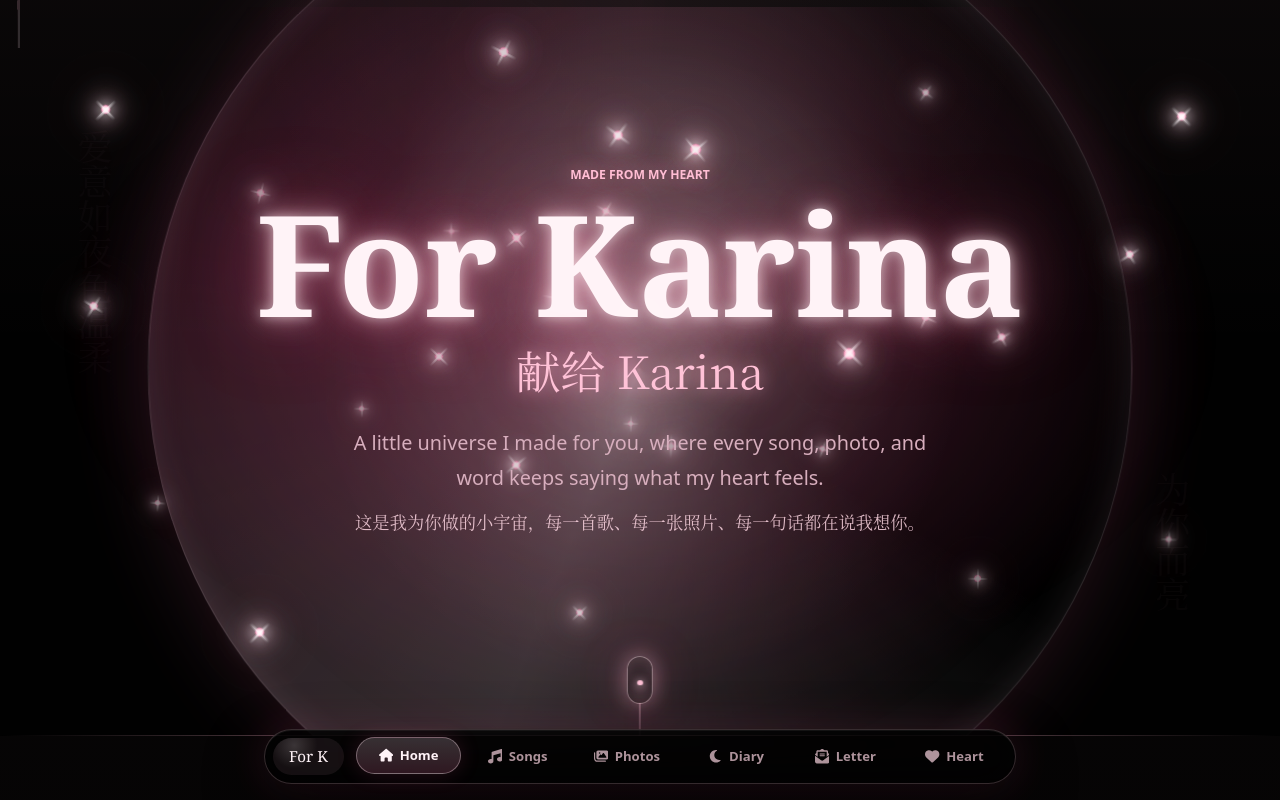
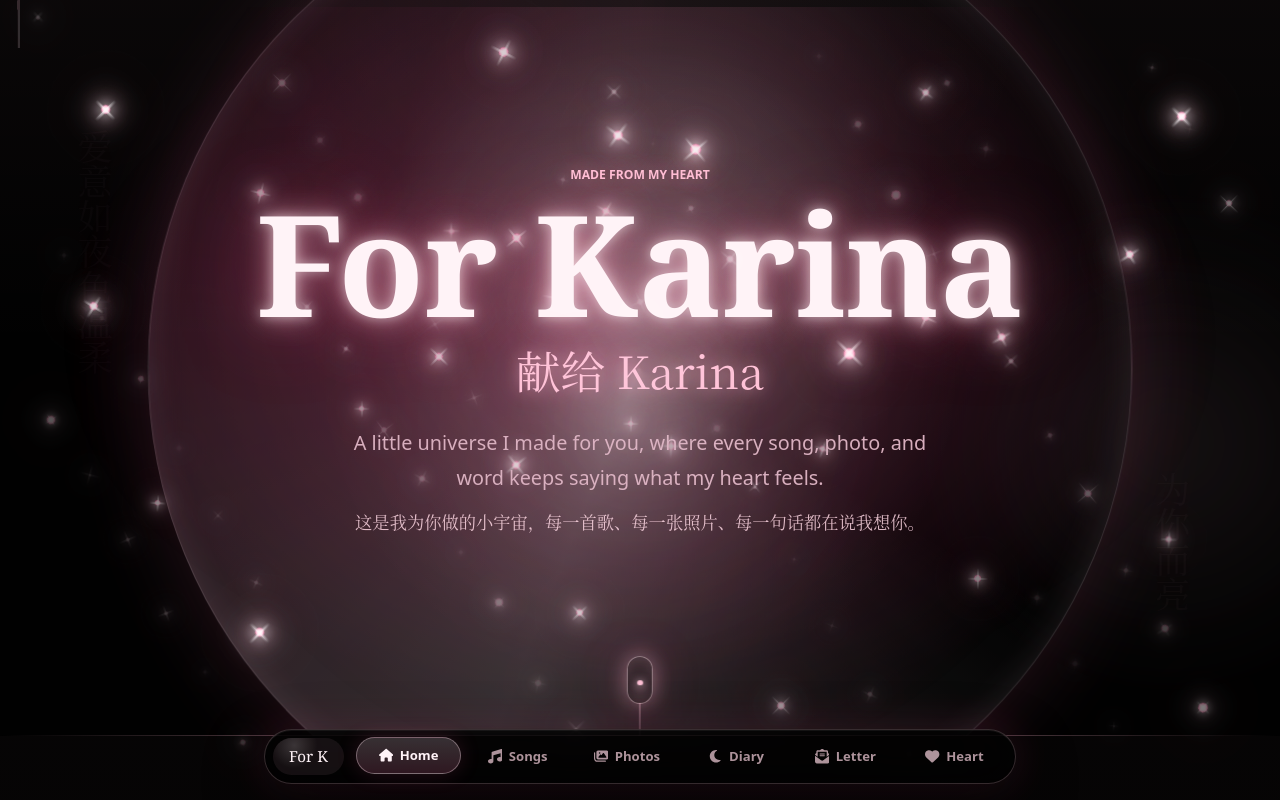
Before and after one commit to teuzowebdeveloper9/for-scarlett-website, a React (Vite) app: page / in a window 1280 px wide. Shown: the top 800 px of the page. Built offline with nearby package versions, Linux system fonts and the light colour scheme; no server answers.

Commit message:
Add sitewide sparkle layer

```diff
--- a/src/App.css
+++ b/src/App.css
@@ -28,6 +28,96 @@
 
 .site-shell > * {
   position: relative;
+}
+
+.site-sparkle-field {
+  position: fixed;
+  inset: 0;
+  z-index: 4;
+  overflow: hidden;
+  pointer-events: none;
+  mix-blend-mode: screen;
+  opacity: 0.72;
+}
+
+.site-sparkle-field.is-quiet {
+  opacity: 0.54;
+}
+
+.site-sparkle-field::before,
+.site-sparkle-field::after {
+  content: '';
+  position: absolute;
+  border-radius: 999px;
+  pointer-events: none;
+}
+
+.site-sparkle-field::before {
+  top: 12%;
+  left: 50%;
+  width: min(40rem, 88vw);
+  aspect-ratio: 1;
+  background:
+    radial-gradient(circle, rgba(255, 246, 250, 0.12), transparent 24%),
+    radial-gradient(circle, rgba(255, 95, 159, 0.13), transparent 56%);
+  filter: blur(1.6rem);
+  transform: translateX(-50%);
+  animation: siteAuraSweep 9s ease-in-out infinite;
+}
+
+.site-sparkle-field::after {
+  right: -12rem;
+  bottom: 8%;
+  width: min(34rem, 76vw);
+  aspect-ratio: 1;
+  background: radial-gradient(circle, rgba(255, 193, 214, 0.16), transparent 58%);
+  filter: blur(2rem);
+  opacity: 0.62;
+  animation: siteAuraFloat 12s ease-in-out infinite;
+}
+
+.site-sparkle {
+  position: absolute;
+  top: var(--site-sparkle-y);
+  left: var(--site-sparkle-x);
+  width: var(--site-sparkle-size);
+  aspect-ratio: 1;
+  border-radius: 999px;
+  background: radial-gradient(circle, #fffafd 0 20%, #ffd8e6 45%, #ff70aa 78%);
+  box-shadow:
+    0 0 0.45rem rgba(255, 248, 251, 0.86),
+    0 0 1.15rem rgba(255, 188, 210, 0.78),
+    0 0 2.8rem rgba(255, 82, 139, 0.52);
+  filter: drop-shadow(0 0 0.7rem rgba(255, 223, 234, 0.52));
+  opacity: 0;
+  transform: translate3d(-50%, -50%, 0) scale(0.72);
+  animation: siteSparkleFloat var(--site-sparkle-duration) ease-in-out infinite;
+  animation-delay: var(--site-sparkle-delay);
+  will-change: opacity, transform;
+}
+
+.site-sparkle::before,
+.site-sparkle::after {
+  content: '';
+  position: absolute;
+  inset: 50% auto auto 50%;
+  width: var(--site-sparkle-ray);
+  height: 1px;
+  border-radius: 999px;
+  background: linear-gradient(90deg, transparent, rgba(255, 248, 251, 0.88), transparent);
+  box-shadow: 0 0 0.7rem rgba(255, 218, 231, 0.7);
+  transform: translate(-50%, -50%);
+}
+
+.site-sparkle::after {
+  transform: translate(-50%, -50%) rotate(90deg);
+}
+
+.site-sparkle.is-bright {
+  box-shadow:
+    0 0 0.6rem rgba(255, 248, 251, 0.95),
+    0 0 1.65rem rgba(255, 188, 210, 0.92),
+    0 0 3.6rem rgba(255, 82, 139, 0.66);
 }
 
 .experience-nav {
@@ -2349,6 +2439,43 @@
   transform: translateZ(-2.4rem) scale(1.15);
 }
 
+@keyframes siteAuraSweep {
+  0%, 100% {
+    opacity: 0.56;
+    transform: translate3d(-50%, 0, 0) scale(0.92);
+  }
+  48% {
+    opacity: 0.95;
+    transform: translate3d(-50%, 1.2rem, 0) scale(1.08);
+  }
+}
+
+@keyframes siteAuraFloat {
+  0%, 100% {
+    opacity: 0.36;
+    transform: translate3d(0, 0, 0) scale(0.95);
+  }
+  50% {
+    opacity: 0.72;
+    transform: translate3d(-2rem, -1.4rem, 0) scale(1.08);
+  }
+}
+
+@keyframes siteSparkleFloat {
+  0%, 100% {
+    opacity: 0.08;
+    transform: translate3d(-50%, -50%, 0) translateY(0) scale(0.62) rotate(0deg);
+  }
+  38% {
+    opacity: var(--site-sparkle-opacity);
+    transform: translate3d(-50%, -50%, 0) translateY(var(--site-sparkle-drift)) scale(1.22) rotate(45deg);
+  }
+  62% {
+    opacity: 0.28;
+    transform: translate3d(-50%, -50%, 0) translateY(calc(var(--site-sparkle-drift) * -0.42)) scale(0.92) rotate(70deg);
+  }
+}
+
 @keyframes heroSpotlight {
   0%, 100% {
     opacity: 0.82;
@@ -2611,6 +2738,14 @@
     display: none;
   }
 
+  .site-sparkle-field {
+    opacity: 0.58;
+  }
+
+  .site-sparkle:nth-child(3n) {
+    display: none;
+  }
+
   .hero-section,
   .music-section,
   .album-section,
@@ -2907,6 +3042,14 @@
 
   .experience-nav-button {
     padding-inline: 0.35rem;
+  }
+
+  .site-sparkle-field {
+    opacity: 0.46;
+  }
+
+  .site-sparkle:nth-child(2n) {
+    display: none;
   }
 
   .hero-section,
--- a/src/App.jsx
+++ b/src/App.jsx
@@ -7,17 +7,24 @@ import LoveEnvelope from './components/LoveEnvelope'
 import MusicGallery from './components/MusicGallery'
 import RotatingNeonHeart from './components/RotatingNeonHeart'
 import SleepDiarySection from './components/SleepDiarySection'
+import SiteSparkles from './components/SiteSparkles'
 import { localMusicTracks } from './lib/musicLibrary'
 import './App.css'
 
 function App() {
   if (window.location.pathname.replace(/\/$/, '') === '/lover') {
-    return <LoverPage />
+    return (
+      <>
+        <SiteSparkles quiet />
+        <LoverPage />
+      </>
+    )
   }
 
   return (
     <main className="site-shell">
       <div className="scroll-glow-progress" aria-hidden="true" />
+      <SiteSparkles />
       <ExperienceLayer />
       <FloatingMusicPlayer tracks={localMusicTracks} />
       <Hero />
--- /dev/null
+++ b/src/components/SiteSparkles.jsx
@@ -0,0 +1,41 @@
+const siteSparkles = Array.from({ length: 62 }, (_, index) => {
+  const left = 3 + ((index * 37) % 94)
+  const top = 4 + ((index * 53) % 91)
+  const size = 0.18 + ((index * 11) % 8) * 0.045
+  const ray = 0.72 + ((index * 13) % 9) * 0.11
+  const duration = 4.8 + ((index * 7) % 8) * 0.46
+  const delay = -((index * 0.47) % 6.4)
+  const drift = index % 2 === 0 ? -0.92 : 0.72
+  const opacity = 0.38 + ((index * 5) % 7) * 0.07
+
+  return {
+    id: index + 1,
+    isBright: index % 9 === 0 || index % 14 === 0,
+    style: {
+      '--site-sparkle-x': `${left}%`,
+      '--site-sparkle-y': `${top}%`,
+      '--site-sparkle-size': `${size.toFixed(2)}rem`,
+      '--site-sparkle-ray': `${ray.toFixed(2)}rem`,
+      '--site-sparkle-duration': `${duration.toFixed(2)}s`,
+      '--site-sparkle-delay': `${delay.toFixed(2)}s`,
+      '--site-sparkle-drift': `${drift.toFixed(2)}rem`,
+      '--site-sparkle-opacity': opacity.toFixed(2),
+    },
+  }
+})
+
+function SiteSparkles({ quiet = false }) {
+  return (
+    <div className={`site-sparkle-field ${quiet ? 'is-quiet' : ''}`} aria-hidden="true">
+      {siteSparkles.map(({ id, isBright, style }) => (
+        <span
+          key={id}
+          className={`site-sparkle ${isBright ? 'is-bright' : ''}`}
+          style={style}
+        />
+      ))}
+    </div>
+  )
+}
+
+export default SiteSparkles
```
